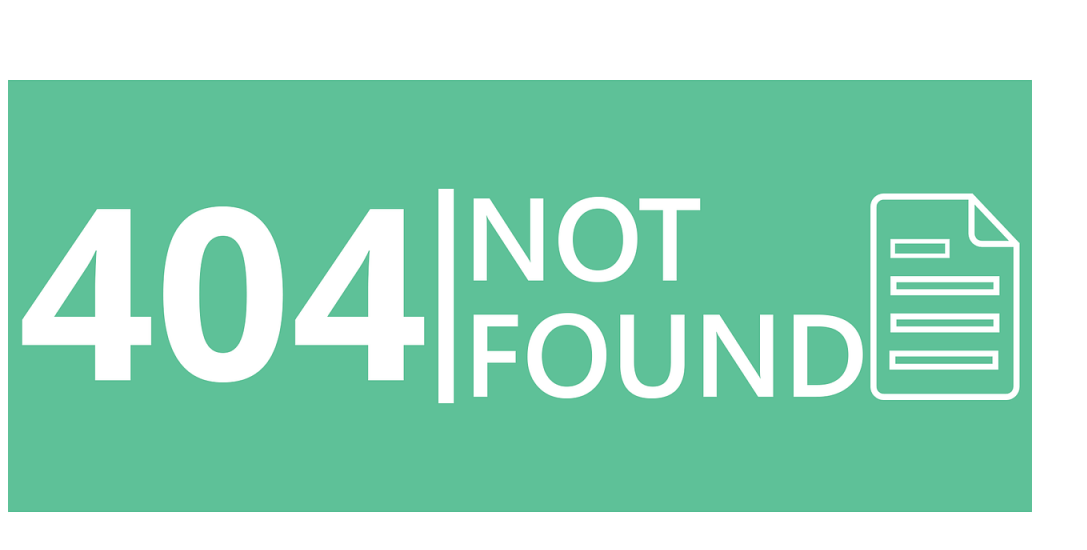
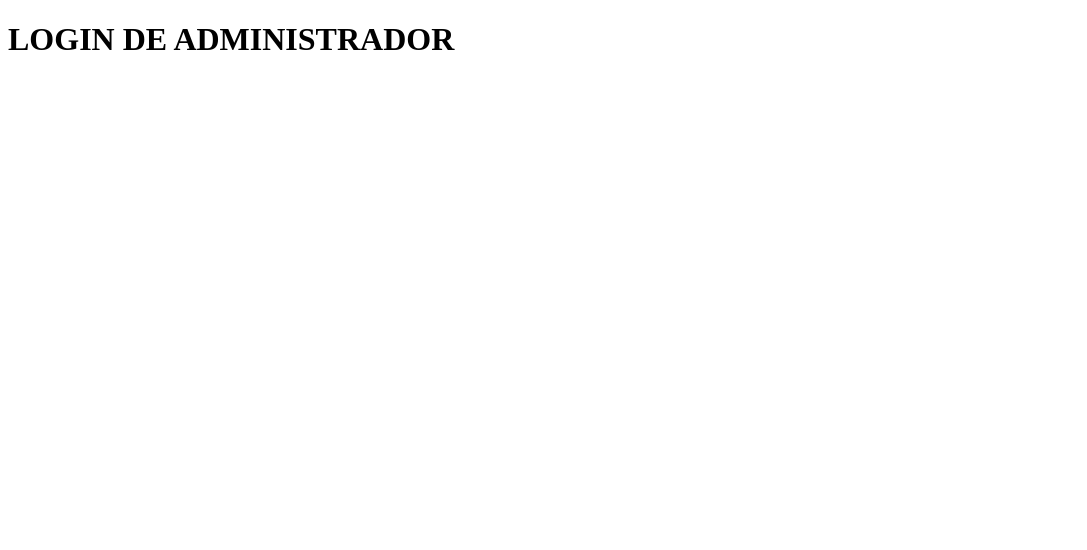
Before and after one commit to Neo-Element/futurum, a React (Create React App) app: page /admin/login in a window 1280 px wide. Before the commit this address led to /404. Shown: the top 550 px of the page, without its empty margins (0-1087 px from the left). Built offline with nearby package versions, Linux system fonts and the light colour scheme.

Commit message:
rutas front login

```diff
--- a/src/App.js
+++ b/src/App.js
@@ -11,6 +11,9 @@ function App() {
       <Routes>
         {/* LAS RUTAS NO ESTAN DINAMIZADAS POR AHORA */}
         <Route path="/" element={<h1>FUTURUM</h1>} />
+        <Route path="/admin/login" element={<h1>LOGIN DE ADMINISTRADOR</h1>} />
+        <Route path="/users/register" element={<h1>REGISTRO DE USUARIO</h1>} />
+        <Route path="/users/login" element={<h1>LOGUIN DE USUARIO</h1>} />
         <Route path="/admin" element={<h1>VISTAS ADMINISTRADOR</h1>} />
         <Route path="/admin/products/:type" element={<h1>VISTAS DE CURSOS</h1>} />
         <Route path="/admin/products/:type/:id" element={<h1>VISTAS DE UN CURSO PARTICULAR</h1>} />
```
